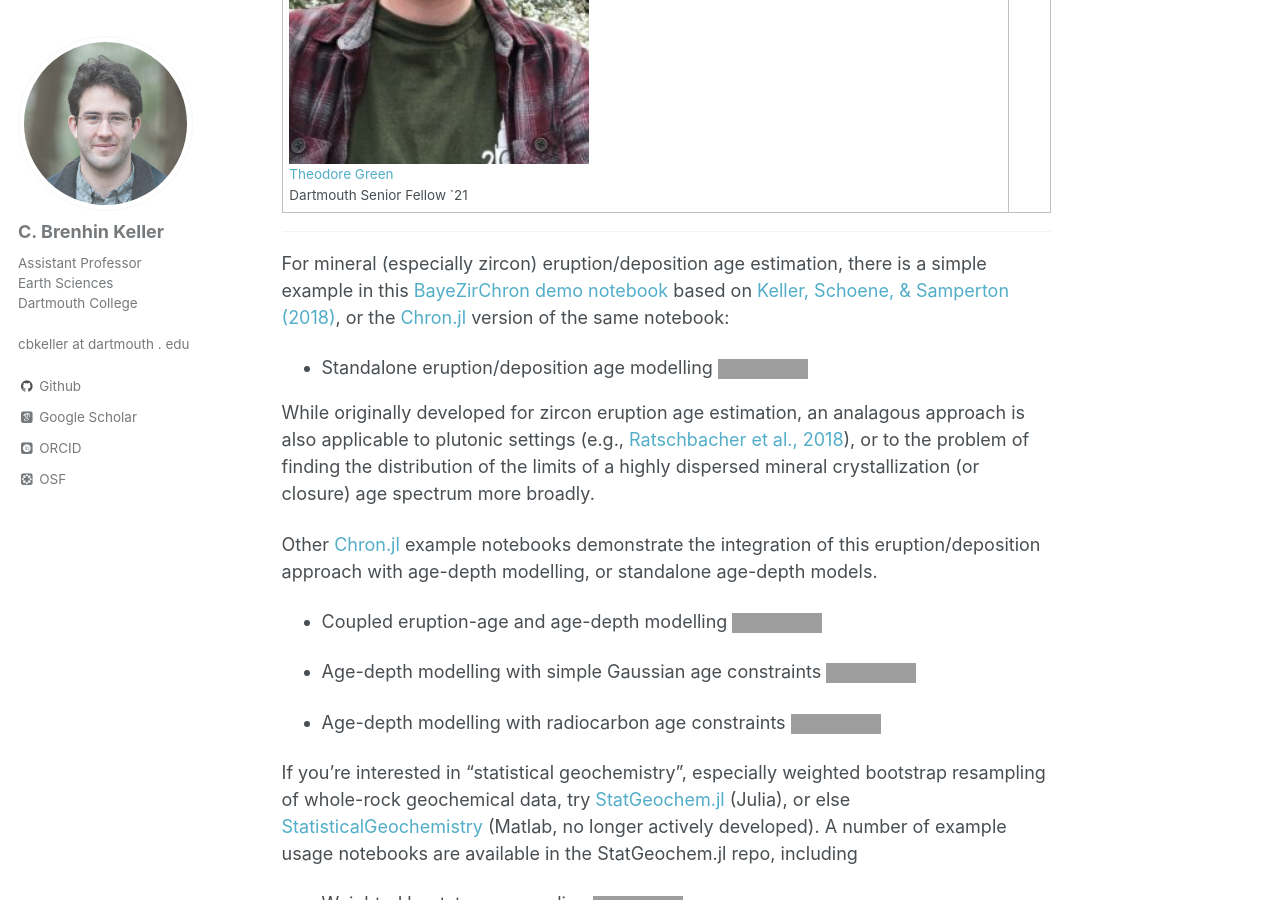
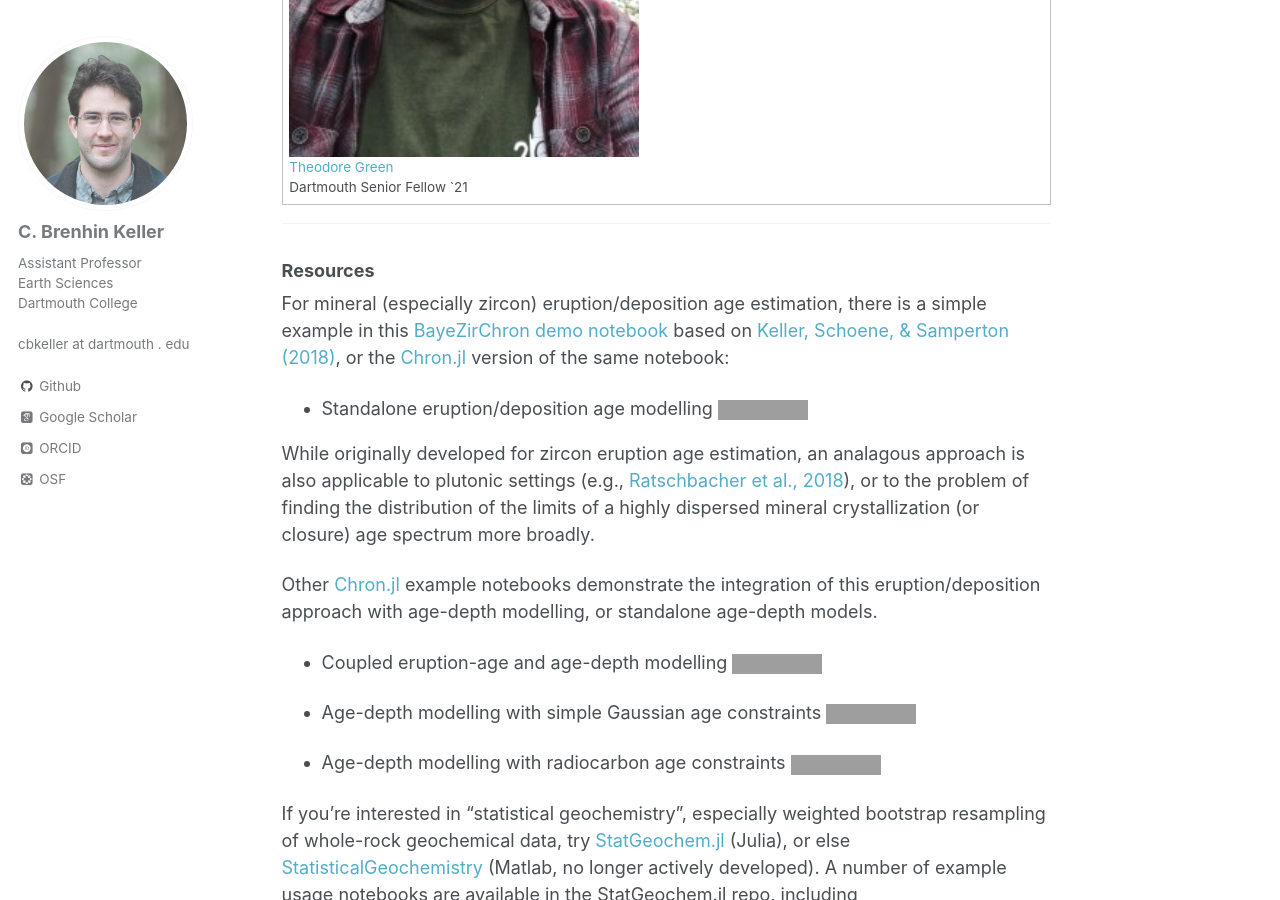
Before and after one commit to brenhinkeller/brenhinkeller.github.io, a Jekyll site: the page built from _pages/about.md, in a window 1280 px wide and 900 px high, scrolled down 2253 px, cut to the strip 0-900 px from the top of the window. Built offline with Jekyll 4.4.1, drawn with Linux system fonts in a browser that asks for light colours; some web fonts are replaced; grey boxes are pictures that could not be loaded.

Commit message:
Adjusting profile image sizes

```diff
--- a/_pages/about.md
+++ b/_pages/about.md
@@ -14,16 +14,17 @@ Despite the static appearance of Earth’s continental crust on human timescales
 ### Research group
 
 |:-------------------------:|:-------------------------:|
-|<img width="500" src="images/profiles/graham_edwards.jpg"><br>[Graham Edwards](https://grahamedwards.github.io/)<br>Postdoctoral Fellow|<img width="500" src="images/profiles/kalin_mcdannell.jpg"><br>[Kalin McDannell](https://www.kmcdannell.com/)<br>Postdoctoral Fellow|
-|<img width="500" src="images/profiles/akshay_mehra.jpg"><br>[Akshay Mehra](https://www.akshaymehra.com/)<br>Postdoctoral Fellow|<img width="500" src="images/profiles/gailin_l_pease.jpg"><br>[Gailin Pease](https://earthsciences.dartmouth.edu/people/gailin-l-pease)<br>Graduate Student|
-|<img width="500" src="images/profiles/alex_cox.jpg"><br>[Alexander Cox](https://earthsciences.dartmouth.edu/people/alexander-cox)<br>Graduate Student| |
+|<img width="350" src="images/profiles/graham_edwards.jpg"><br>[Graham Edwards](https://grahamedwards.github.io/)<br>Postdoctoral Fellow|<img width="350" src="images/profiles/kalin_mcdannell.jpg"><br>[Kalin McDannell](https://www.kmcdannell.com/)<br>Postdoctoral Fellow|
+|<img width="350" src="images/profiles/akshay_mehra.jpg"><br>[Akshay Mehra](https://www.akshaymehra.com/)<br>Postdoctoral Fellow|<img width="350" src="images/profiles/gailin_l_pease.jpg"><br>[Gailin Pease](https://earthsciences.dartmouth.edu/people/gailin-l-pease)<br>Graduate Student|
+|<img width="350" src="images/profiles/alex_cox.jpg"><br>[Alexander Cox](https://earthsciences.dartmouth.edu/people/alexander-cox)<br>Graduate Student| |
 
 ### Alumni
 
-|:-------------------------:|:-------------------------:|
-|<img width="300" src="images/profiles/theo_green.jpg"><br>[Theodore Green](https://geosciences.princeton.edu/people/theodore-green)<br>Dartmouth Senior Fellow `21|               |
+|:-------------------------:|
+|<img width="350" src="images/profiles/theo_green.jpg"><br>[Theodore Green](https://geosciences.princeton.edu/people/theodore-green)<br>Dartmouth Senior Fellow `21|
 
 ---
+### Resources
 
 For mineral (especially zircon) eruption/deposition age estimation, there is a simple example in this [BayeZirChron demo notebook](https://mybinder.org/v2/gh/brenhinkeller/BayeZirChron.c/main?filepath=julia%2Fdemo.ipynb) based on [Keller, Schoene, & Samperton (2018)]( https://doi.org/10.7185/geochemlet.1826), or the [Chron.jl](https://github.com/brenhinkeller/Chron.jl) version of the same notebook:
 
```
